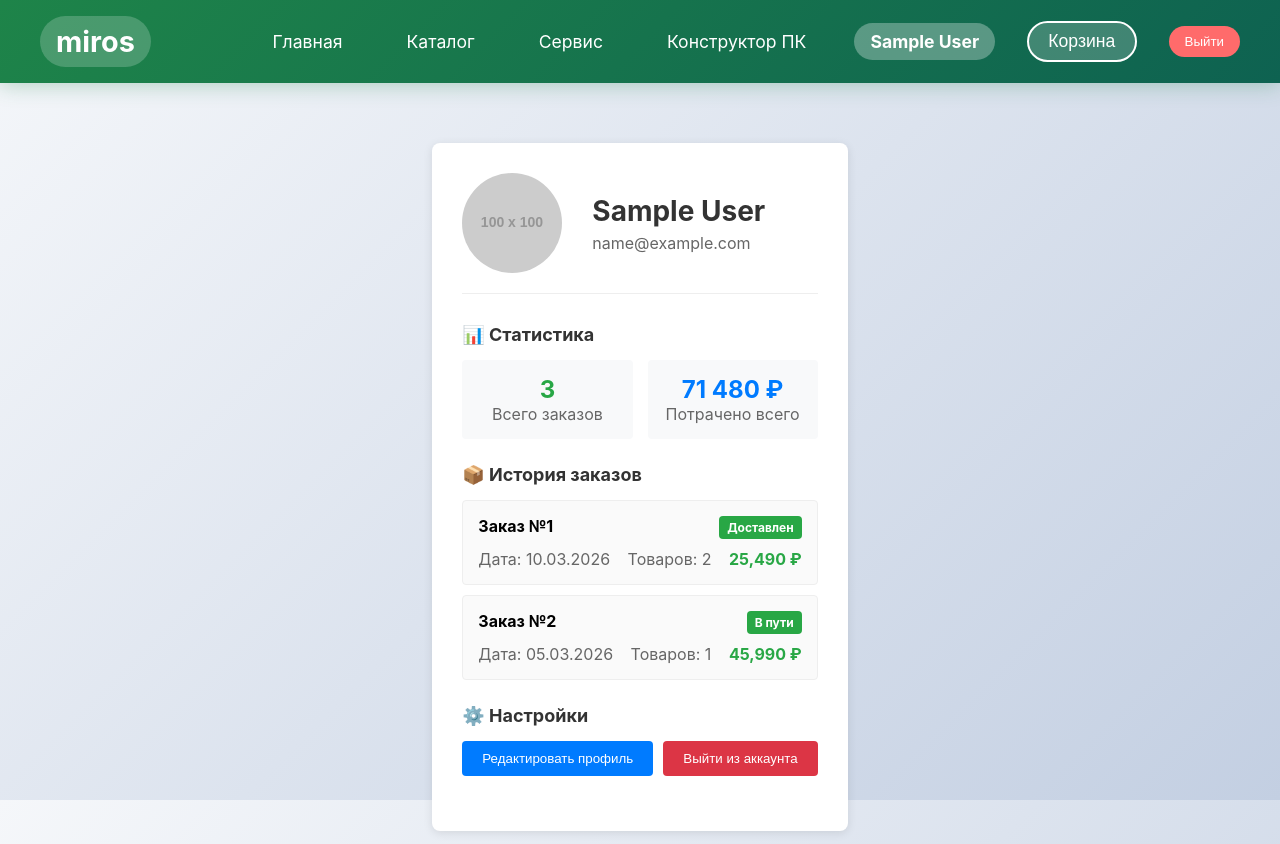
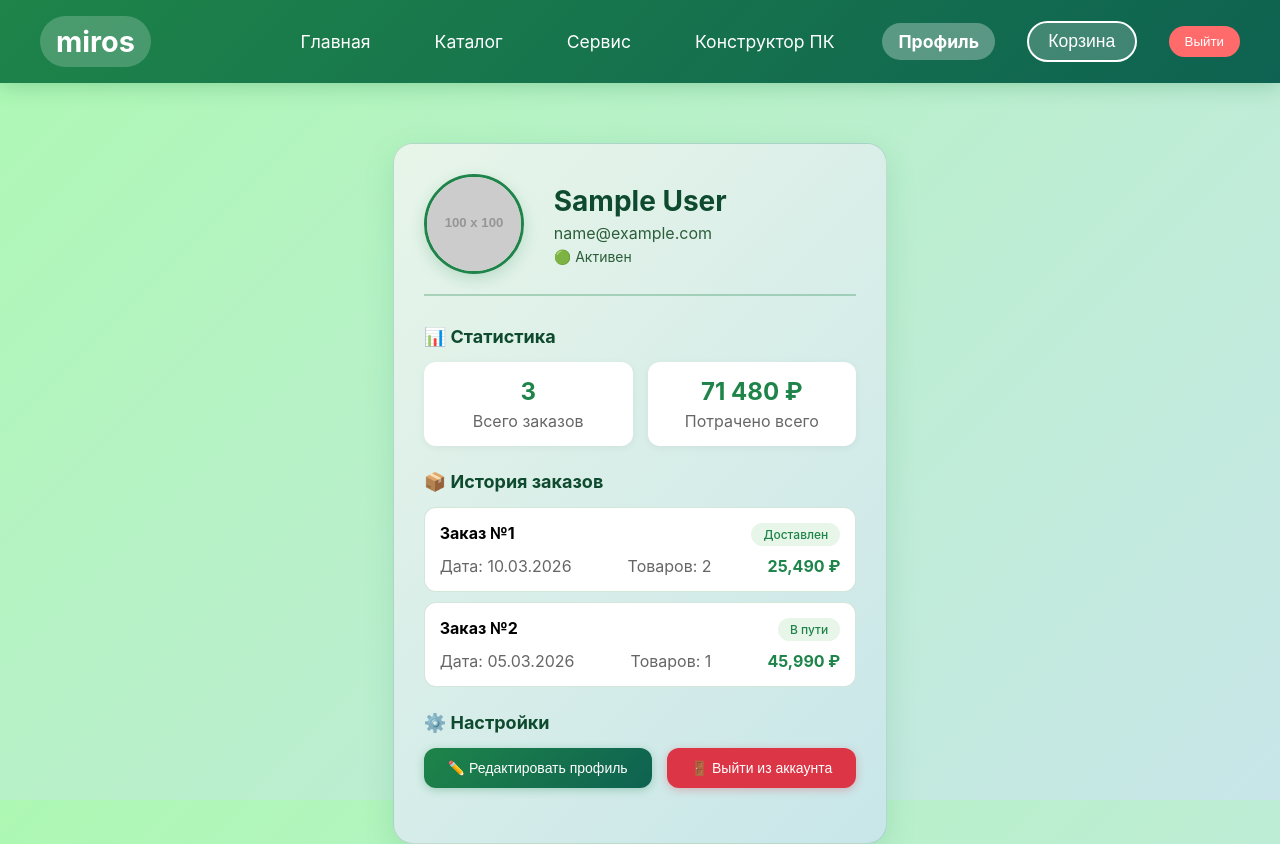
Before and after one commit to ryriddle1/miros, a React (Create React App) app in the folder frontend/: page /profile in a window 1280 px wide. Shown: the top 844 px of the page. Built offline with nearby package versions, Linux system fonts and the light colour scheme; no server answers; sample sign-in values are in the browser's storage.

Commit message:
стили, каталог, профиль

```diff
--- a/frontend/src/components/Footer/Footer.module.css
+++ b/frontend/src/components/Footer/Footer.module.css
@@ -1,6 +1,6 @@
 .footer {
   background: linear-gradient(135deg, #1a2a1a 0%, #0e2a1a 100%);
-  color: #fff;
+  color: #bef7b9;
   margin-top: auto;
   position: relative;
   z-index: 10;
@@ -48,7 +48,7 @@
 .column li {
   margin-bottom: 0.5rem;
   font-size: 0.9rem;
-  color: #ccc;
+  color: #caf1b8;
 }
 
 .column a {
--- a/frontend/src/components/Header/Header.jsx
+++ b/frontend/src/components/Header/Header.jsx
@@ -62,7 +62,7 @@ const Header = () => {
                 isActive ? `${styles.navLink} ${styles.activeNavLink}` : styles.navLink
               }
             >
-               {user.name}
+               Профиль
             </NavLink>
           )}
 
--- a/frontend/src/index.css
+++ b/frontend/src/index.css
@@ -15,7 +15,8 @@ body {
     sans-serif;
   -webkit-font-smoothing: antialiased;
   -moz-osx-font-smoothing: grayscale;
-  background: linear-gradient(135deg, #f5f7fa 0%, #c3cfe2 100%);
+  background: linear-gradient(135deg, #adf8b3 0%, #c8e6e9 100%);
+  background-attachment: fixed;
   min-height: 100vh;
 }
 
--- a/frontend/src/pages/Cart/Cart.jsx
+++ b/frontend/src/pages/Cart/Cart.jsx
@@ -1,4 +1,3 @@
-//import React from 'react';
 import React, { useState } from 'react';
 import { useCart } from '../../context/CartContext';
 import { useNavigate } from 'react-router-dom';
--- a/frontend/src/pages/Product/Product.jsx
+++ b/frontend/src/pages/Product/Product.jsx
@@ -68,7 +68,7 @@ const Product = () => {
 
   const featuresStyle = {
     marginTop: '40px',
-    borderTop: '2px solid #e0e0e0',
+    borderTop: '2px solid #d8ffca',
     paddingTop: '30px'
   };
 
@@ -82,7 +82,7 @@ const Product = () => {
     display: 'grid',
     gridTemplateColumns: 'repeat(auto-fill, minmax(250px, 1fr))',
     gap: '15px',
-    backgroundColor: '#f8f9fa',
+    backgroundColor: '#ddf9e1',
     padding: '20px',
     borderRadius: '12px'
   };
--- a/frontend/src/pages/Profile/Profile.jsx
+++ b/frontend/src/pages/Profile/Profile.jsx
@@ -19,10 +19,11 @@ const Profile = () => {
   };
 
   const cardStyle = {
-    backgroundColor: 'white',
-    borderRadius: '8px',
+    background: 'linear-gradient(135deg, #e8f5e9 0%, #c8e6e9 100%)',
+    borderRadius: '20px',
     padding: '30px',
-    boxShadow: '0 2px 10px rgba(0,0,0,0.1)'
+    boxShadow: '0 10px 30px rgba(30, 132, 73, 0.15)',
+    border: '1px solid rgba(30, 132, 73, 0.2)'
   };
 
   const headerStyle = {
@@ -31,26 +32,28 @@ const Profile = () => {
     gap: '30px',
     marginBottom: '30px',
     paddingBottom: '20px',
-    borderBottom: '1px solid #eee'
+    borderBottom: '2px solid rgba(30, 132, 73, 0.3)'
   };
 
   const avatarStyle = {
     width: '100px',
     height: '100px',
     borderRadius: '50%',
-    objectFit: 'cover'
+    objectFit: 'cover',
+    border: '3px solid #1e8449',
+    boxShadow: '0 5px 15px rgba(30, 132, 73, 0.2)'
   };
 
   const nameStyle = {
     fontSize: '28px',
     fontWeight: 'bold',
     margin: '0 0 5px 0',
-    color: '#333'
+    color: '#0e4a2e'
   };
 
   const emailStyle = {
     fontSize: '16px',
-    color: '#666',
+    color: '#2c5e3a',
     margin: 0
   };
 
@@ -62,15 +65,38 @@ const Profile = () => {
     fontSize: '18px',
     fontWeight: 'bold',
     marginBottom: '15px',
-    color: '#333'
+    color: '#0e4a2e'
+  };
+
+  const statCardStyle = {
+    textAlign: 'center',
+    padding: '15px',
+    background: 'white',
+    borderRadius: '12px',
+    boxShadow: '0 2px 8px rgba(0, 0, 0, 0.05)',
+    transition: 'transform 0.3s ease, box-shadow 0.3s ease',
+    cursor: 'pointer'
+  };
+
+  const statValueStyle = {
+    fontSize: '24px',
+    fontWeight: 'bold',
+    color: '#1e8449'
+  };
+
+  const statLabelStyle = {
+    color: '#666',
+    marginTop: '5px'
   };
 
   const orderCardStyle = {
     padding: '15px',
-    border: '1px solid #eee',
-    borderRadius: '4px',
+    border: '1px solid rgba(30, 132, 73, 0.2)',
+    borderRadius: '12px',
     marginBottom: '10px',
-    backgroundColor: '#fafafa'
+    background: 'white',
+    transition: 'transform 0.2s ease, box-shadow 0.2s ease',
+    cursor: 'pointer'
   };
 
   const orderHeaderStyle = {
@@ -81,11 +107,44 @@ const Profile = () => {
   };
 
   const statusStyle = {
-    padding: '4px 8px',
-    backgroundColor: '#28a745',
+    padding: '4px 12px',
+    backgroundColor: '#e8f5e9',
+    color: '#1e8449',
+    borderRadius: '20px',
+    fontSize: '12px',
+    fontWeight: '500'
+  };
+
+  const buttonGroupStyle = {
+    display: 'flex',
+    gap: '15px',
+    flexWrap: 'wrap'
+  };
+
+  const editButtonStyle = {
+    padding: '12px 24px',
+    background: 'linear-gradient(135deg, #1e8449 0%, #0e6251 100%)',
     color: 'white',
-    borderRadius: '4px',
-    fontSize: '12px'
+    border: 'none',
+    borderRadius: '12px',
+    cursor: 'pointer',
+    fontSize: '14px',
+    fontWeight: '500',
+    transition: 'all 0.3s ease',
+    boxShadow: '0 2px 8px rgba(30, 132, 73, 0.3)'
+  };
+
+  const logoutButtonStyle = {
+    padding: '12px 24px',
+    backgroundColor: '#dc3545',
+    color: 'white',
+    border: 'none',
+    borderRadius: '12px',
+    cursor: 'pointer',
+    fontSize: '14px',
+    fontWeight: '500',
+    transition: 'all 0.3s ease',
+    boxShadow: '0 2px 8px rgba(220, 53, 69, 0.3)'
   };
 
   // Пример истории заказов (потом заменится на реальные данные)
@@ -111,26 +170,49 @@ const Profile = () => {
       <div style={cardStyle}>
         <div style={headerStyle}>
           <img
-            src={user.avatar || 'https://via.placeholder.com/100'}
+            src={user.avatar || 'https://via.placeholder.com/100?text=👤'}
             alt={user.name}
             style={avatarStyle}
           />
           <div>
             <h1 style={nameStyle}>{user.name}</h1>
             <p style={emailStyle}>{user.email}</p>
+            <p style={{ color: '#2c5e3a', marginTop: '5px', fontSize: '14px' }}>
+              🟢 Активен
+            </p>
           </div>
         </div>
 
         <div style={sectionStyle}>
           <h2 style={sectionTitleStyle}>📊 Статистика</h2>
           <div style={{ display: 'grid', gridTemplateColumns: '1fr 1fr', gap: '15px' }}>
-            <div style={{ textAlign: 'center', padding: '15px', backgroundColor: '#f8f9fa', borderRadius: '4px' }}>
-              <div style={{ fontSize: '24px', fontWeight: 'bold', color: '#28a745' }}>3</div>
-              <div style={{ color: '#666' }}>Всего заказов</div>
+            <div
+              style={statCardStyle}
+              onMouseEnter={(e) => {
+                e.currentTarget.style.transform = 'translateY(-2px)';
+                e.currentTarget.style.boxShadow = '0 4px 12px rgba(30, 132, 73, 0.15)';
+              }}
+              onMouseLeave={(e) => {
+                e.currentTarget.style.transform = 'translateY(0)';
+                e.currentTarget.style.boxShadow = '0 2px 8px rgba(0, 0, 0, 0.05)';
+              }}
+            >
+              <div style={statValueStyle}>3</div>
+              <div style={statLabelStyle}>Всего заказов</div>
             </div>
-            <div style={{ textAlign: 'center', padding: '15px', backgroundColor: '#f8f9fa', borderRadius: '4px' }}>
-              <div style={{ fontSize: '24px', fontWeight: 'bold', color: '#007bff' }}>71 480 ₽</div>
-              <div style={{ color: '#666' }}>Потрачено всего</div>
+            <div
+              style={statCardStyle}
+              onMouseEnter={(e) => {
+                e.currentTarget.style.transform = 'translateY(-2px)';
+                e.currentTarget.style.boxShadow = '0 4px 12px rgba(30, 132, 73, 0.15)';
+              }}
+              onMouseLeave={(e) => {
+                e.currentTarget.style.transform = 'translateY(0)';
+                e.currentTarget.style.boxShadow = '0 2px 8px rgba(0, 0, 0, 0.05)';
+              }}
+            >
+              <div style={statValueStyle}>71 480 ₽</div>
+              <div style={statLabelStyle}>Потрачено всего</div>
             </div>
           </div>
         </div>
@@ -138,7 +220,18 @@ const Profile = () => {
         <div style={sectionStyle}>
           <h2 style={sectionTitleStyle}>📦 История заказов</h2>
           {orders.map(order => (
-            <div key={order.id} style={orderCardStyle}>
+            <div
+              key={order.id}
+              style={orderCardStyle}
+              onMouseEnter={(e) => {
+                e.currentTarget.style.transform = 'translateX(4px)';
+                e.currentTarget.style.boxShadow = '0 4px 12px rgba(30, 132, 73, 0.1)';
+              }}
+              onMouseLeave={(e) => {
+                e.currentTarget.style.transform = 'translateX(0)';
+                e.currentTarget.style.boxShadow = 'none';
+              }}
+            >
               <div style={orderHeaderStyle}>
                 <span>Заказ №{order.id}</span>
                 <span style={statusStyle}>{order.status}</span>
@@ -146,7 +239,7 @@ const Profile = () => {
               <div style={{ display: 'flex', justifyContent: 'space-between', color: '#666' }}>
                 <span>Дата: {order.date}</span>
                 <span>Товаров: {order.items}</span>
-                <span style={{ fontWeight: 'bold', color: '#28a745' }}>
+                <span style={{ fontWeight: 'bold', color: '#1e8449' }}>
                   {order.total.toLocaleString()} ₽
                 </span>
               </div>
@@ -156,33 +249,36 @@ const Profile = () => {
 
         <div style={sectionStyle}>
           <h2 style={sectionTitleStyle}>⚙️ Настройки</h2>
+          <div style={buttonGroupStyle}>
             <button
-            style={{
-              padding: '10px 20px',
-              backgroundColor: '#007bff',
-              color: 'white',
-              border: 'none',
-              borderRadius: '4px',
-              cursor: 'pointer',
-              marginRight: '10px'
+              style={editButtonStyle}
+              onClick={() => alert('Функция редактирования профиля в разработке')}
+              onMouseEnter={(e) => {
+                e.currentTarget.style.transform = 'scale(1.02)';
+                e.currentTarget.style.boxShadow = '0 4px 16px rgba(30, 132, 73, 0.4)';
               }}
-            onClick={() => alert('Функция в разработке')}
+              onMouseLeave={(e) => {
+                e.currentTarget.style.transform = 'scale(1)';
+                e.currentTarget.style.boxShadow = '0 2px 8px rgba(30, 132, 73, 0.3)';
+              }}
             >
-            Редактировать профиль
+              ✏️ Редактировать профиль
             </button>
             <button
-            style={{
-              padding: '10px 20px',
-              backgroundColor: '#dc3545',
-              color: 'white',
-              border: 'none',
-              borderRadius: '4px',
-              cursor: 'pointer'
+              style={logoutButtonStyle}
+              onClick={logout}
+              onMouseEnter={(e) => {
+                e.currentTarget.style.transform = 'scale(1.02)';
+                e.currentTarget.style.boxShadow = '0 4px 16px rgba(220, 53, 69, 0.4)';
               }}
-            onClick={logout}
+              onMouseLeave={(e) => {
+                e.currentTarget.style.transform = 'scale(1)';
+                e.currentTarget.style.boxShadow = '0 2px 8px rgba(220, 53, 69, 0.3)';
+              }}
             >
-            Выйти из аккаунта
+              🚪 Выйти из аккаунта
             </button>
+          </div>
         </div>
       </div>
     </div>
--- a/frontend/src/pages/Service/Service.jsx
+++ b/frontend/src/pages/Service/Service.jsx
@@ -94,7 +94,7 @@ const Service = () => {
       <div className={styles.header}>
         <h1 className={styles.title}>🔧 Сервисный центр</h1>
         <p className={styles.subtitle}>
-          {user?.name}, здесь вы можете отслеживать свои заявки на ремонт
+          {user?.name} Здесь вы можете отслеживать свои заявки на ремонт
         </p>
       </div>
 
```
Also changed, not shown: frontend/src/pages/About/About.module.css (+4 -4 lines), frontend/src/pages/Catalog/Catalog.module.css (+5 -5 lines), frontend/src/pages/Home/Home.module.css (+4 -4 lines), 1 other file (tests, documents, lock files or other folders). Lines whose indentation alone changed are shown as unchanged.
